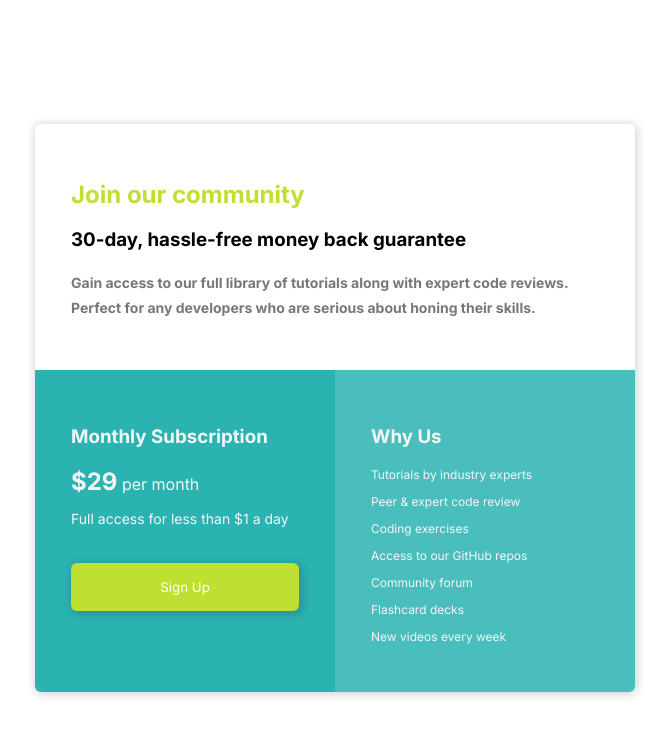
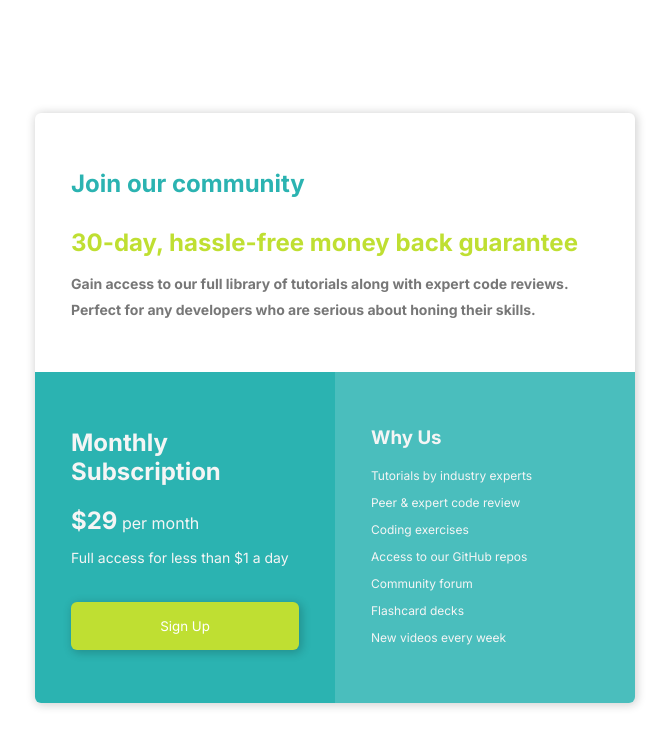
Before and after one commit to osaaroh/1_single_price_grid, a plain HTML site: page index.html in a window 1280 px wide. Shown: the whole page, without its empty margins (305-976 px from the left). Drawn offline with Linux system fonts and the light colour scheme.

Commit message:
Update index.html

```diff
--- a/index.html
+++ b/index.html
@@ -17,16 +17,16 @@
 <body class="centerFlex">
   <main class="pg__card">
     <section class="pg__card_join">
-      <h2>Join our community</h2>
-      <h3>30-day, hassle-free money back guarantee</h3>
+      <h1>Join our community</h1>
+      <h2>30-day, hassle-free money back guarantee</h2>
       <p>   Gain access to our full library of tutorials along with expert code reviews.
         Perfect for any developers who are serious about honing their skills.</p>
     </section>
 
     <div>
       <section class="pg__card_subscribe">
-        <h3>Monthly Subscription</h3>
-        <h2 class="pg__card_subscribe-price">&dollar;29</h2> <span>per month</span>
+        <h2>Monthly Subscription</h2>
+        <h1 class="pg__card_subscribe-price">&dollar;29</h1> <span>per month</span>
         <p>Full access for less than &dollar;1 a day</p>
         <input type="button" value="Sign Up" class="pg__card_subscribe-btn" />
       </section>
```
